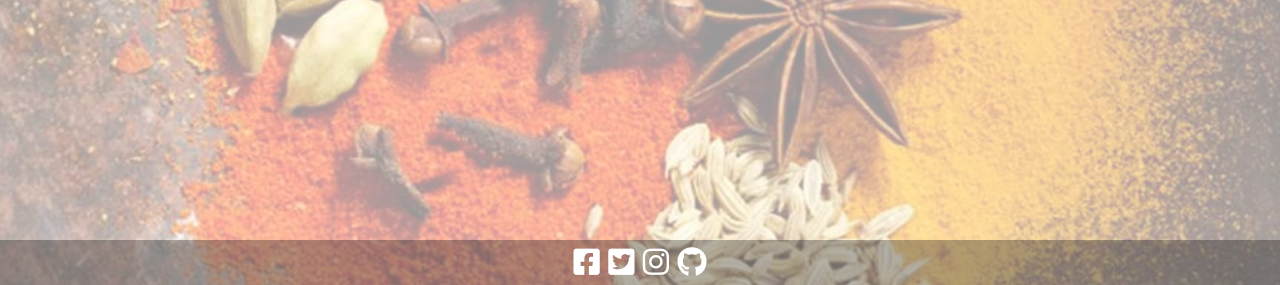
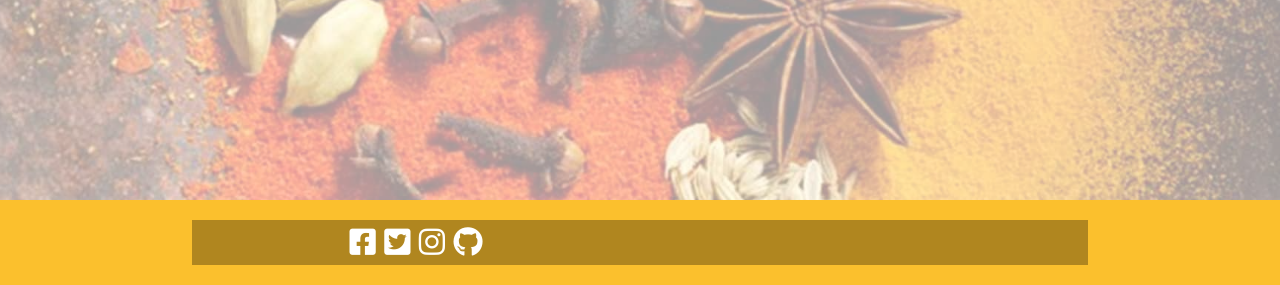
Before and after one commit to carwynteifion/Milestone-Project-3-BD, a Flask app: page / in a window 1280 px wide. Shown: the part 515-800 px from the top of the page. Run offline with Flask 2, Linux system fonts and the light colour scheme; data that the repository does not hold is empty; some libraries are stand-ins or nearby versions.

Commit message:
Update docstrings in app.py

```diff
--- a/app.py
+++ b/app.py
@@ -133,7 +133,10 @@ def logout():
 @app.route("/add_recipe", methods=["GET", "POST"])
 def add_recipe():
     """
-    Adds recipe to database
+    Adds recipe to DB, then adds the
+    recipe to user's recipe list in DB
+    before redirecting to recipe's View
+    Recipe page.
     """
     if "user" in session:
         created_by = coll_users.find_one({"username": session["user"]})["_id"]
@@ -171,7 +174,8 @@ def add_recipe():
 @app.route("/view_recipe/<recipe_id>")
 def view_recipe(recipe_id):
     """
-    View recipe
+    Renders View Recipe template based on
+    recipe clicked on from home page.
     """
     recipe_name = coll_recipes.find_one({"_id": ObjectId(recipe_id)})
     created_by = coll_users.find_one(
@@ -185,7 +189,7 @@ def view_recipe(recipe_id):
 @app.route("/update_recipe_details/<recipe_id>")
 def update_recipe_details(recipe_id):
     """
-    Populates Edit Recipe page with current recipe
+    Populates Edit Recipe page with selected recipe
     details from database
     """
     if "user" in session:
@@ -275,7 +279,8 @@ def delete_recipe(recipe_id):
 @app.route("/my_recipes/<username>")
 def my_recipes(username):
     """
-    Renders user's own recipes.
+    Renders My Recipes template, displaying
+    user's own recipes.
     """
     if "user" in session:
         current_user = coll_users.find_one({"username": session["user"]})["_id"]
--- a/templates/base.html
+++ b/templates/base.html
@@ -75,12 +75,16 @@
     </main>
 
     <!--Social media icons-->
-    <footer>
-        <div class="social-media-icons">
-            <a href="https://www.facebook.com" aria-label="Facebook"><i class="fab fa-facebook-square" target="_blank"></i></a>
-            <a href="https://www.twitter.com" aria-label="Twitter"><i class="fab fa-twitter-square" target="_blank"></i></a>
-            <a href="https://www.instagram.com" aria-label="Instagram"><i class="fab fa-instagram" target="_blank"></i></a>
-            <a href="https://www.github.com/" aria-label="GitHub"><i class="fab fa-github" target="_blank"></i></a>
+    <footer class="page-footer yellow darken-2">
+        <div class="container">
+            <div class="row social-media-icons">
+                <div class="col s12 l6">
+                    <a href="https://www.facebook.com" aria-label="Facebook"><i class="fab fa-facebook-square" target="_blank"></i></a>
+                    <a href="https://www.twitter.com" aria-label="Twitter"><i class="fab fa-twitter-square" target="_blank"></i></a>
+                    <a href="https://www.instagram.com" aria-label="Instagram"><i class="fab fa-instagram" target="_blank"></i></a>
+                    <a href="https://www.github.com/" aria-label="GitHub"><i class="fab fa-github" target="_blank"></i></a>
+                </div>
+            </div>
         </div>
     </footer>
 
```
